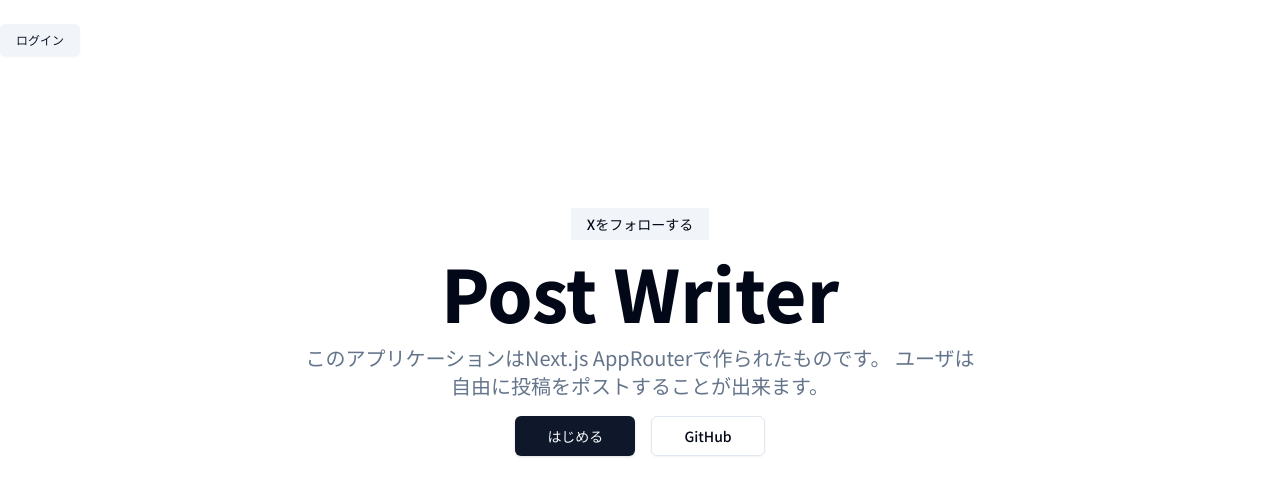
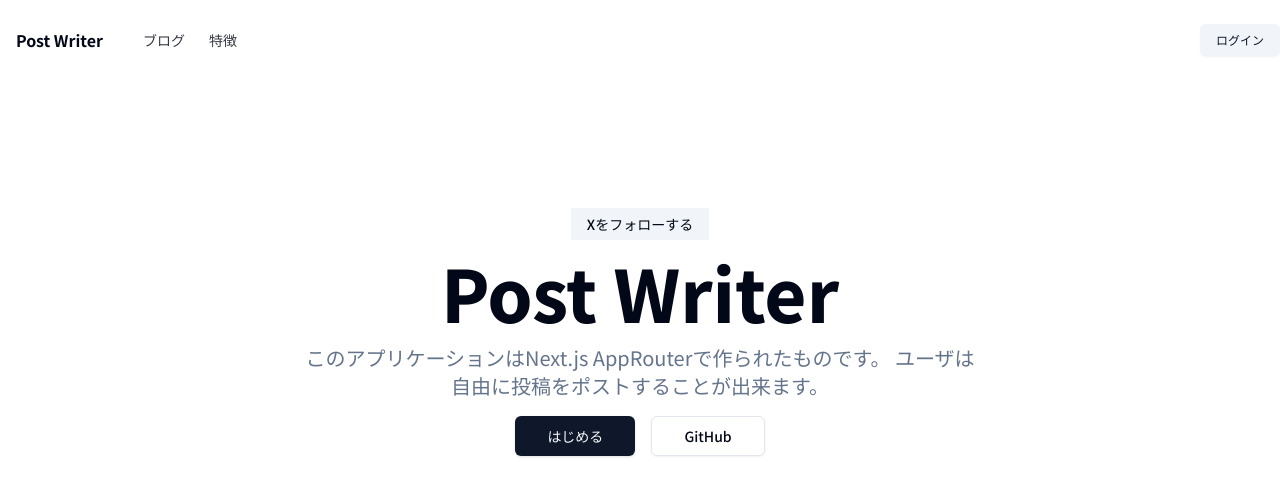
Before and after one commit to yoyo1025/post-writer-webapp, a Next.js app: page / in a window 1280 px wide. Shown: the top 496 px of the page. Built offline with nearby package versions, Linux system fonts and the light colour scheme.

Commit message:
ナビゲーションコンポーネント作成

```diff
--- a/app/(marketing)/layout.tsx
+++ b/app/(marketing)/layout.tsx
@@ -1,4 +1,5 @@
 import { buttonVariants } from "@/components/ui/button";
+import MainNav from "@/components/ui/main-nav";
 import { cn } from "@/lib/utils";
 import Link from "next/link";
 import React from "react";
@@ -10,9 +11,9 @@ export default function MarketingLayout({
 }){
   return (
     <div>
-      <header className="contanier z-40 bg-background">
-        <div className="h-20 py-6">
-          <nav>
+      <header className="container z-40 bg-background">
+        <div className="h-20 py-6 flex items-center justify-between">
+          <MainNav/>
           <Link
             href={"/login"}
             className={cn(
@@ -22,7 +23,6 @@ export default function MarketingLayout({
           >
             ログイン
           </Link>
-          </nav>
         </div>
       </header>
       <main>{children}</main>
--- /dev/null
+++ b/components/ui/main-nav.tsx
@@ -0,0 +1,25 @@
+import Link from "next/link";
+
+export default function MainNav() {
+  return (
+    <div className="flex items-center mx-4 md:gap-10">
+      <Link href={"/"} className="hidden md:flex items-center space-x-2">
+        <span className="font-bold sm:inline-block">Post Writer</span>
+      </Link>
+      <nav className="md:flex gap-6 hidden">
+        <Link
+          href={"/blog"}
+          className="text-lg sm:text-sm font-medium hover: text-foreground/80"
+        >
+          ブログ
+        </Link>
+        <Link
+          href={"/blog"}
+          className="text-lg sm:text-sm font-medium hover: text-foreground/80"
+        >
+          特徴
+        </Link>
+      </nav>
+    </div>
+  )
+}
```
Lines whose indentation alone changed are shown as unchanged.
